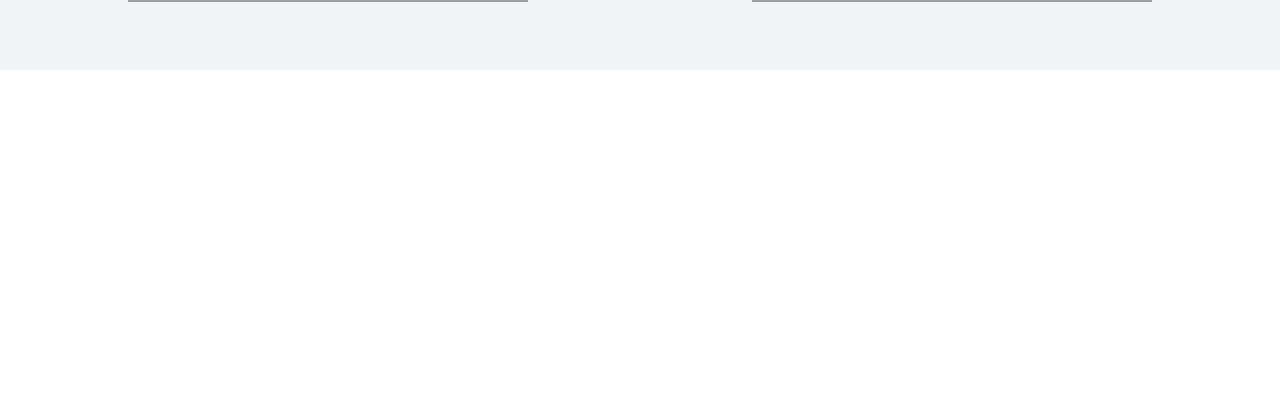
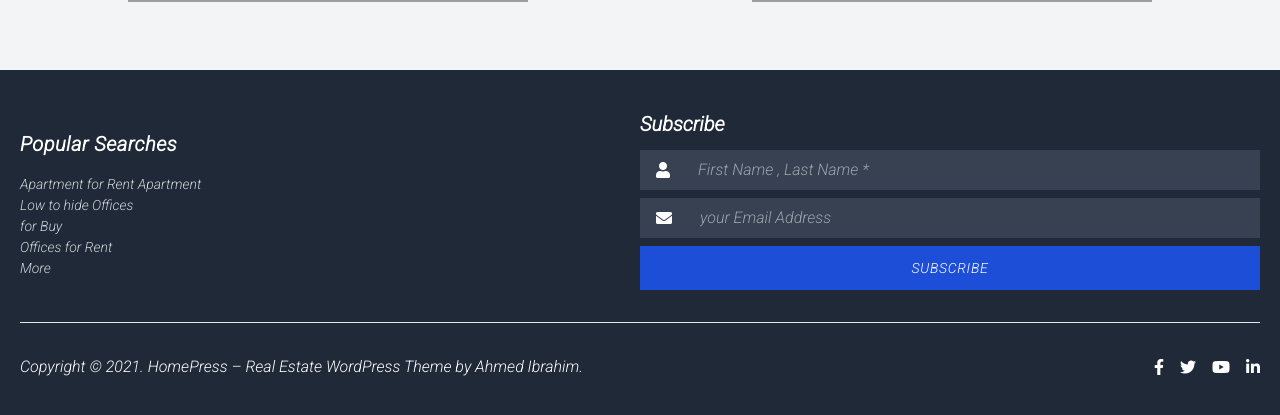
Before and after one commit to neuodev/homepress, a React (Create React App) app in the folder client/: page / in a window 1280 px wide. Shown: the part 3398-3813 px from the top of the page. Before the commit the page ends 3468 px from the top, so only its background shows below. Built offline with nearby package versions, Linux system fonts and the light colour scheme; grey boxes are pictures that could not be loaded.

Commit message:
ADD footer

```diff
--- /dev/null
+++ b/client/src/components/HomeScreen/Footer.js
@@ -0,0 +1,67 @@
+import React from 'react';
+
+const Footer = () => {
+  return (
+    <div className='bg-gray-800 text-white py-10  px-5'>
+      <div className='md:flex flex-row-reverse justify-between items-center container mx-auto '>
+        <div className='mb-8 w-full md:w-1/2'>
+          <h1 className='text-xl font-semibold mb-3'>Subscribe</h1>
+          <div className='flex items-center   w-full bg-gray-700 px-4 mb-2  '>
+            <i class='fa fa-user  mr-3 ' aria-hidden='true'></i>
+            <input
+              className='bg-gray-700  w-full py-2 px-4 focus:outline-none focus:ring-blue-300'
+              type='text'
+              placeholder='First Name , Last Name *'
+            />
+          </div>
+          <div className='flex items-center   w-full bg-gray-700 px-4 mb-2  '>
+            <i class='fa fa-envelope  mr-3 ' aria-hidden='true'></i>
+            <input
+              className='bg-gray-700  w-full py-2 px-4 focus:outline-none focus:ring-blue-300'
+              type='text'
+              placeholder='your Email Address'
+            />
+          </div>
+          <button className='w-full py-3 px-5 bg-blue-700 text-sm  uppercase tracking-wider '>
+            subscribe
+          </button>
+        </div>
+        <div className='flex flex-col items-start mb-6'>
+          <h1 className='text-xl font-semibold tracking-wide mb-4'>
+            Popular Searches
+          </h1>
+          <p className='border-b border-transparent text-sm  hover:border-gray-300 cursor-pointer   inline-block  text-gray-300 '>
+            Apartment for Rent Apartment
+          </p>
+          <p className='border-b border-transparent text-sm  hover:border-gray-300 cursor-pointer   inline-block text-gray-300  '>
+            {' '}
+            Low to hide Offices
+          </p>{' '}
+          <p className='border-b  border-transparent text-sm  hover:border-gray-300 cursor-pointer  inline-block text-gray-300  '>
+            for Buy
+          </p>
+          <p className='border-b  border-transparent text-sm  hover:border-gray-300 cursor-pointer  inline-block text-gray-300  '>
+            Offices for Rent
+          </p>
+          <p className='border-b border-transparent text-sm  hover:border-gray-300 cursor-pointer   inline-block  text-gray-300 '>
+            More
+          </p>
+        </div>
+      </div>
+      <div className='md:flex items-center justify-between container mx-auto border-t pt-6'>
+        <p>
+          Copyright © 2021. HomePress – Real Estate WordPress Theme by Ahmed
+          Ibrahim.
+        </p>
+        <div className='flex items-center space-x-4  my-3'>
+          <i class='fa fa-facebook cursor-pointer ' aria-hidden='true'></i>
+          <i class='fa fa-twitter cursor-pointer ' aria-hidden='true'></i>
+          <i class='fa fa-youtube cursor-pointer ' aria-hidden='true'></i>
+          <i class='fa fa-linkedin cursor-pointer ' aria-hidden='true'></i>
+        </div>
+      </div>
+    </div>
+  );
+};
+
+export default Footer;
--- a/client/src/components/HomeScreen/Partners.js
+++ b/client/src/components/HomeScreen/Partners.js
@@ -21,7 +21,7 @@ const Partners = () => {
               onMouseLeave={() => setAnimate(false)}
               className={`${
                 animate === idx ? 'animate' : 'deanimate'
-              } w-1/2 mb-7 flex items-center justify-center  py-5`}
+              } w-full md:w-1/2 mb-7 flex items-center justify-center  py-5`}
               key={idx}>
               <img src={p} alt={idx} />
             </div>
--- a/client/src/screens/HomeScreen.js
+++ b/client/src/screens/HomeScreen.js
@@ -1,4 +1,5 @@
 import React from 'react';
+import Footer from '../components/HomeScreen/Footer';
 import Partners from '../components/HomeScreen/Partners';
 import Properties from '../components/HomeScreen/Properties';
 import Search from '../components/HomeScreen/Search';
@@ -15,6 +16,7 @@ const HomeScreen = () => {
       <Why />
       <Testimonials />
       <Partners />
+      <Footer />
     </div>
   );
 };
```
